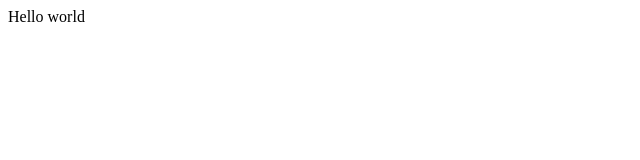
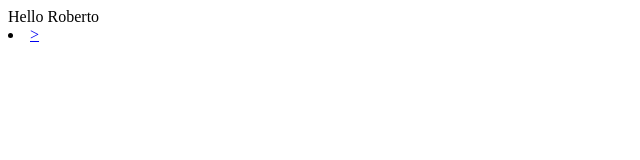
Before and after one commit to rflor/rflor.github.io, a plain HTML site: page index.html in a window 1280 px wide. Shown: the full height of the page, 0-640 px from the left. Drawn offline with Linux system fonts and the light colour scheme.

Commit message:
Add list

```diff
--- a/index.html
+++ b/index.html
@@ -1,5 +1,6 @@
 <html>
 <body>
-Hello world
+Hello Roberto
+<li><strong><a href="http://rflor.github.io/test/" Progetto test</a></strong>></li>
 </body>
 </html>
```
